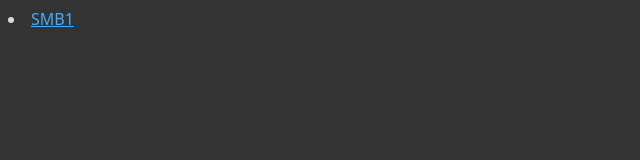
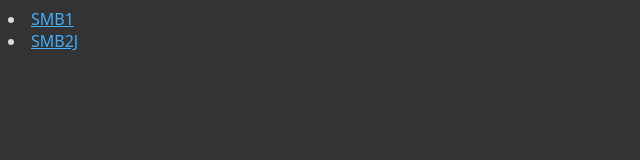
Before and after one commit to AntimonySM51/AntimonySM51.github.io, a plain HTML site: page index.html in a window 1280 px wide. Shown: the full height of the page, 0-640 px from the left. Drawn offline with Linux system fonts and the light colour scheme.

Commit message:
Update index.html

```diff
--- a/index.html
+++ b/index.html
@@ -5,6 +5,6 @@
 </head>
 <body>
     <li><a href="/smb1.html">SMB1</a></li>
-
+    <li><a href="/smb2j.html">SMB2J</a></li>
 </body>
 </html>
```
